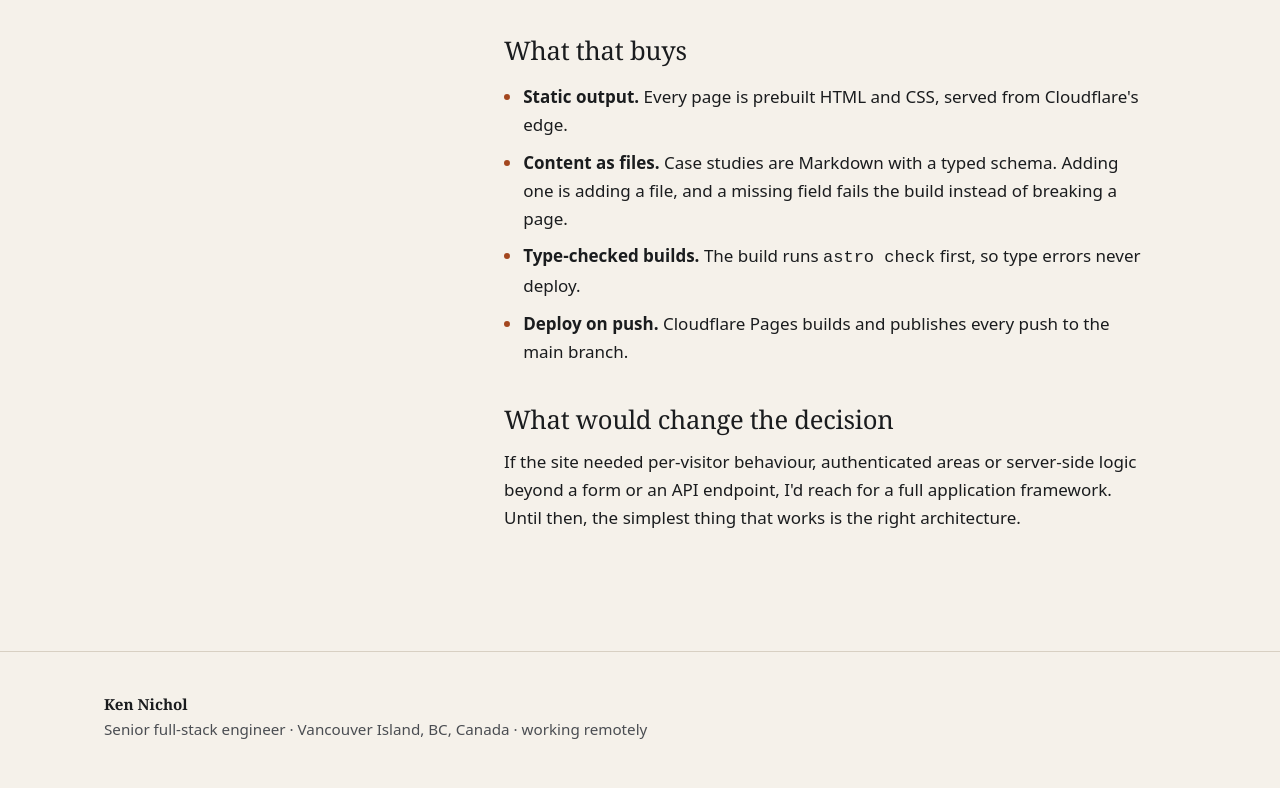
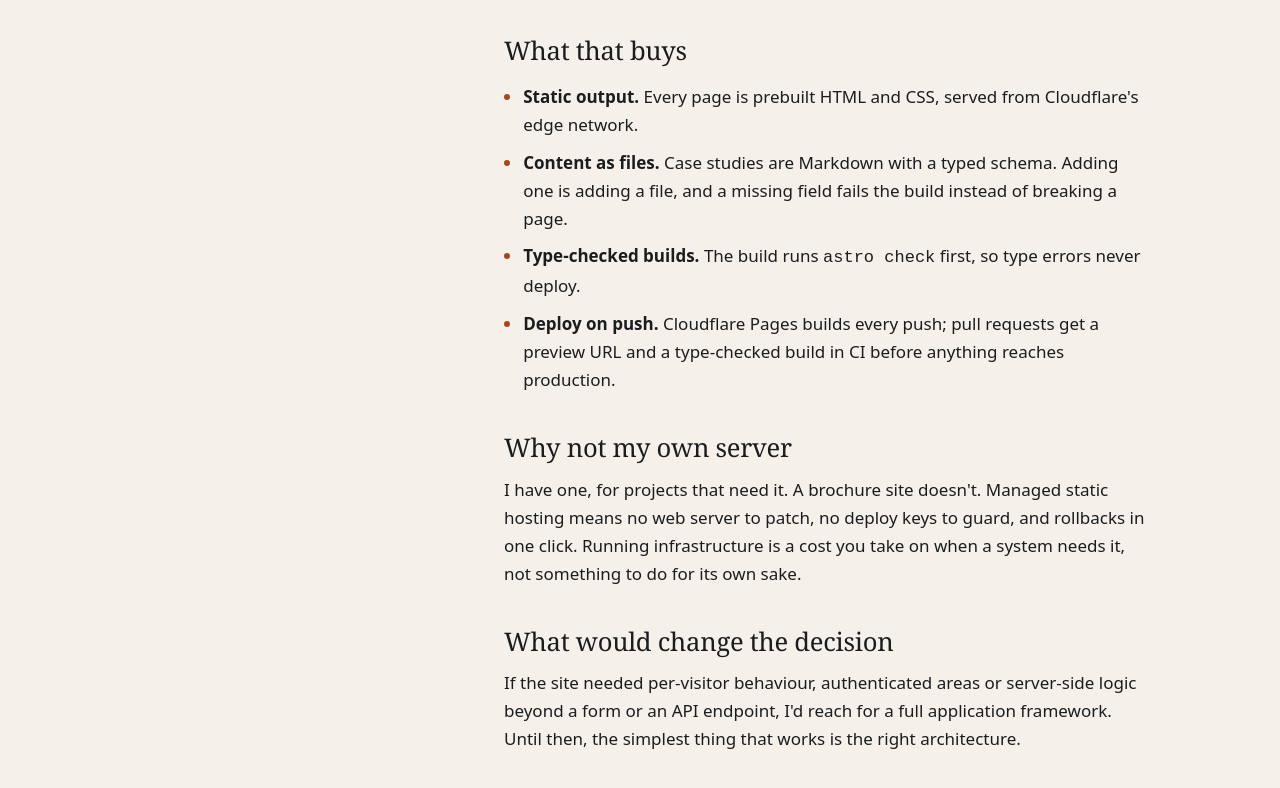
Before and after one commit to kennithnichol/nicholweb.ca, an Astro site: page /how-this-site-is-built in a window 1280 px wide. Shown: the part 501-1289 px from the top of the page. Built offline with nearby package versions, Linux system fonts and the light colour scheme; Astro itself is replaced by a stand-in of ours.

Commit message:
Deploy on Cloudflare Pages; add CI build check on Node 24
Pages builds and deploys on push. CI type-checks and builds PRs.
Document DNS: only root and www serve the site; mail records stay.

Co-Authored-By: Claude Opus 5.5 <noreply@anthropic.com>
Claude-Session: https://claude.ai/code/session_01GEB9XFydEBYpjRkq3LLdJU

```diff
--- a/package.json
+++ b/package.json
@@ -11,7 +11,7 @@
     "check": "astro check"
   },
   "engines": {
-    "node": ">=22"
+    "node": ">=24"
   },
   "dependencies": {
     "@astrojs/check": "^0.9.12",
--- a/src/pages/how-this-site-is-built.astro
+++ b/src/pages/how-this-site-is-built.astro
@@ -27,14 +27,23 @@ import Base from '../layouts/Base.astro';
         </p>
         <h2>What that buys</h2>
         <ul>
-          <li><strong>Static output.</strong> Every page is prebuilt HTML and CSS, served from Cloudflare's edge.</li>
+          <li><strong>Static output.</strong> Every page is prebuilt HTML and CSS, served from Cloudflare's edge network.</li>
           <li>
             <strong>Content as files.</strong> Case studies are Markdown with a typed schema. Adding one is adding a file,
             and a missing field fails the build instead of breaking a page.
           </li>
           <li><strong>Type-checked builds.</strong> The build runs <code>astro check</code> first, so type errors never deploy.</li>
-          <li><strong>Deploy on push.</strong> Cloudflare Pages builds and publishes every push to the main branch.</li>
+          <li>
+            <strong>Deploy on push.</strong> Cloudflare Pages builds every push; pull requests get a preview URL and
+            a type-checked build in CI before anything reaches production.
+          </li>
         </ul>
+        <h2>Why not my own server</h2>
+        <p>
+          I have one, for projects that need it. A brochure site doesn't. Managed static hosting means no
+          web server to patch, no deploy keys to guard, and rollbacks in one click. Running infrastructure is a cost
+          you take on when a system needs it, not something to do for its own sake.
+        </p>
         <h2>What would change the decision</h2>
         <p>
           If the site needed per-visitor behaviour, authenticated areas or server-side logic beyond a form or an API
```
Also changed, not shown: .github/workflows/ci.yml (added), README.md, 1 other file.
